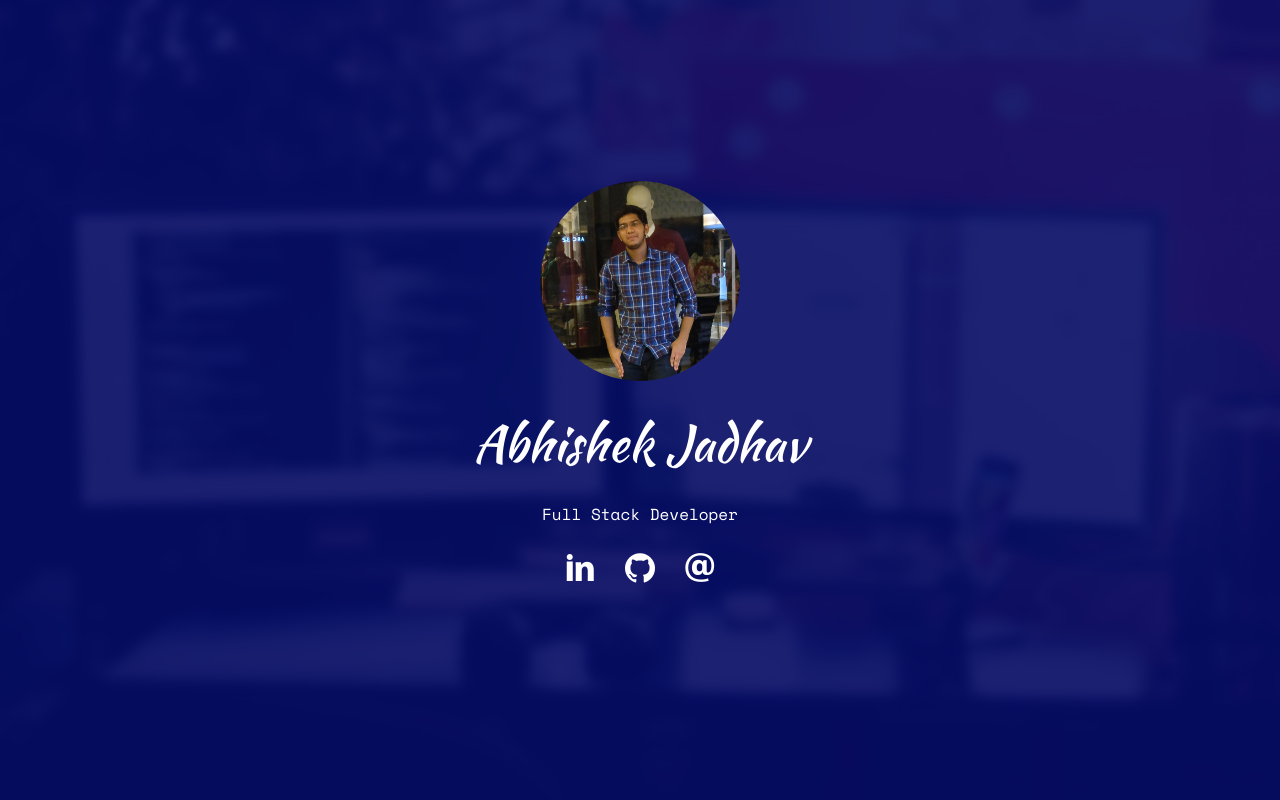
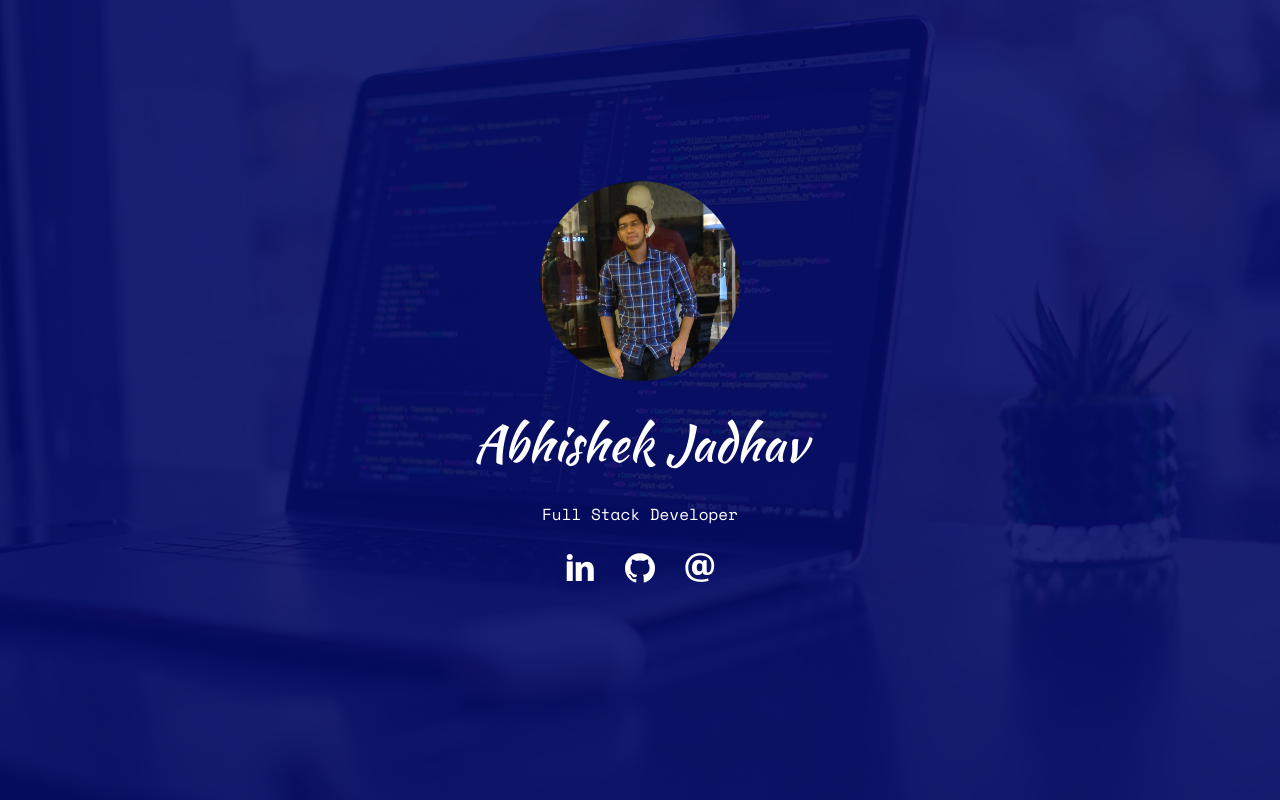
Before and after one commit to 0xAbhishekJ/0xAbhishekJ.github.io, a plain HTML site: page index.html in a window 1280 px wide. Shown: the top 800 px of the page. Drawn offline with nearby package versions, Linux system fonts and the light colour scheme; some packages are replaced by stand-ins of ours; no server answers; files whose address does not match are found by name.

Commit message:
Updated image

```diff
--- a/index.html
+++ b/index.html
@@ -46,7 +46,7 @@
 	<div class="fh5co-loader"></div>
 
 	<div id="page">
-	<header id="fh5co-header" class="fh5co-cover js-fullheight" role="banner" style="background-image:url(images/cover_bg_3.jpg);" data-stellar-background-ratio="0.5">
+	<header id="fh5co-header" class="fh5co-cover js-fullheight" role="banner" style="background-image:url(images/code-1.png);" data-stellar-background-ratio="0.5">
 		<div class="overlay"></div>
 		<div class="container">
 			<div class="row">
```
Also changed, not shown: images/code-1.png (added).
